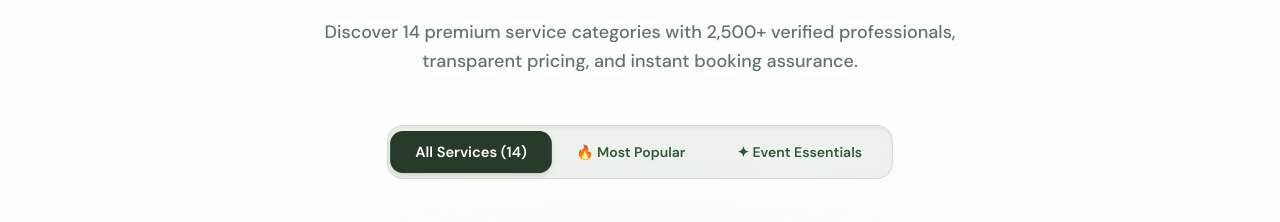
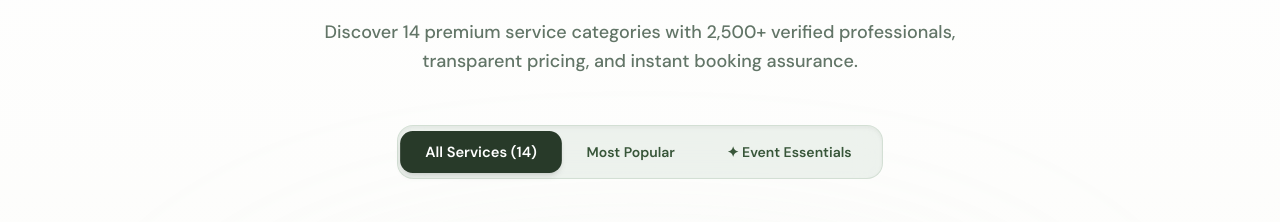
Before and after one commit to PinnaniMokshagna/festivoo, a React (Vite) app: page / in a window 1280 px wide. Shown: the part 1080-1302 px from the top of the page. Built offline with nearby package versions, Linux system fonts and the light colour scheme; no server answers; a web font is replaced by a local one.

Commit message:
Remove fire emoji from Most Popular tab label in Services component

```diff
--- a/src/components/Services.tsx
+++ b/src/components/Services.tsx
@@ -46,7 +46,7 @@ export default function Services() {
           <div className="inline-flex p-1.5 rounded-2xl bg-sage-100/70 border border-sage-200/80 backdrop-blur-md shadow-inner gap-1">
             {[
               { id: 'all', label: 'All Services (14)' },
-              { id: 'popular', label: '🔥 Most Popular' },
+              { id: 'popular', label: 'Most Popular' },
               { id: 'essential', label: '✦ Event Essentials' },
             ].map((tab) => (
               <button
```
